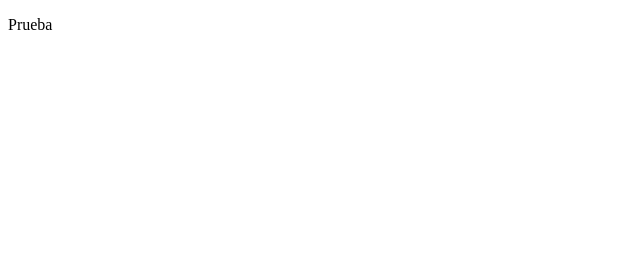
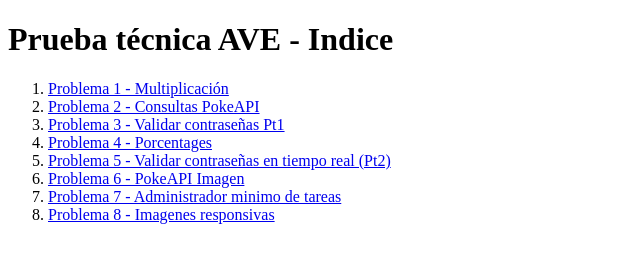
Before and after one commit to carlosmperilla/carlosmperilla.github.io, a plain HTML site: page prueba-tecnica-ave/index.html in a window 1280 px wide. Shown: the whole page, without its empty margins (0-640 px from the left). Drawn offline with Linux system fonts and the light colour scheme.

Commit message:
Add files via upload

```diff
--- a/prueba-tecnica-ave/index.html
+++ b/prueba-tecnica-ave/index.html
@@ -7,6 +7,16 @@
     <title>Document</title>
 </head>
 <body>
-    <p>Prueba</p>
+    <h1>Prueba técnica AVE - Indice</h1>
+    <ol>
+        <li><a href="/problema1/problema1.html">Problema 1 - Multiplicación</a></li>
+        <li><a href="/problema2/problema2.html">Problema 2 - Consultas PokeAPI</a></li>
+        <li><a href="/problema3/problema3.html">Problema 3 - Validar contraseñas Pt1</a></li>
+        <li><a href="/problema4/problema4.html">Problema 4 - Porcentages</a></li>
+        <li><a href="/problema5/problema5.html">Problema 5 - Validar contraseñas en tiempo real (Pt2)</a></li>
+        <li><a href="/problema6/problema6.html">Problema 6 - PokeAPI Imagen</a></li>
+        <li><a href="/problema7/problema7.html">Problema 7 - Administrador minimo de tareas</a></li>
+        <li><a href="/problema8/problema8.html">Problema 8 - Imagenes responsivas</a></li>
+    </ol>
 </body>
 </html>
```
